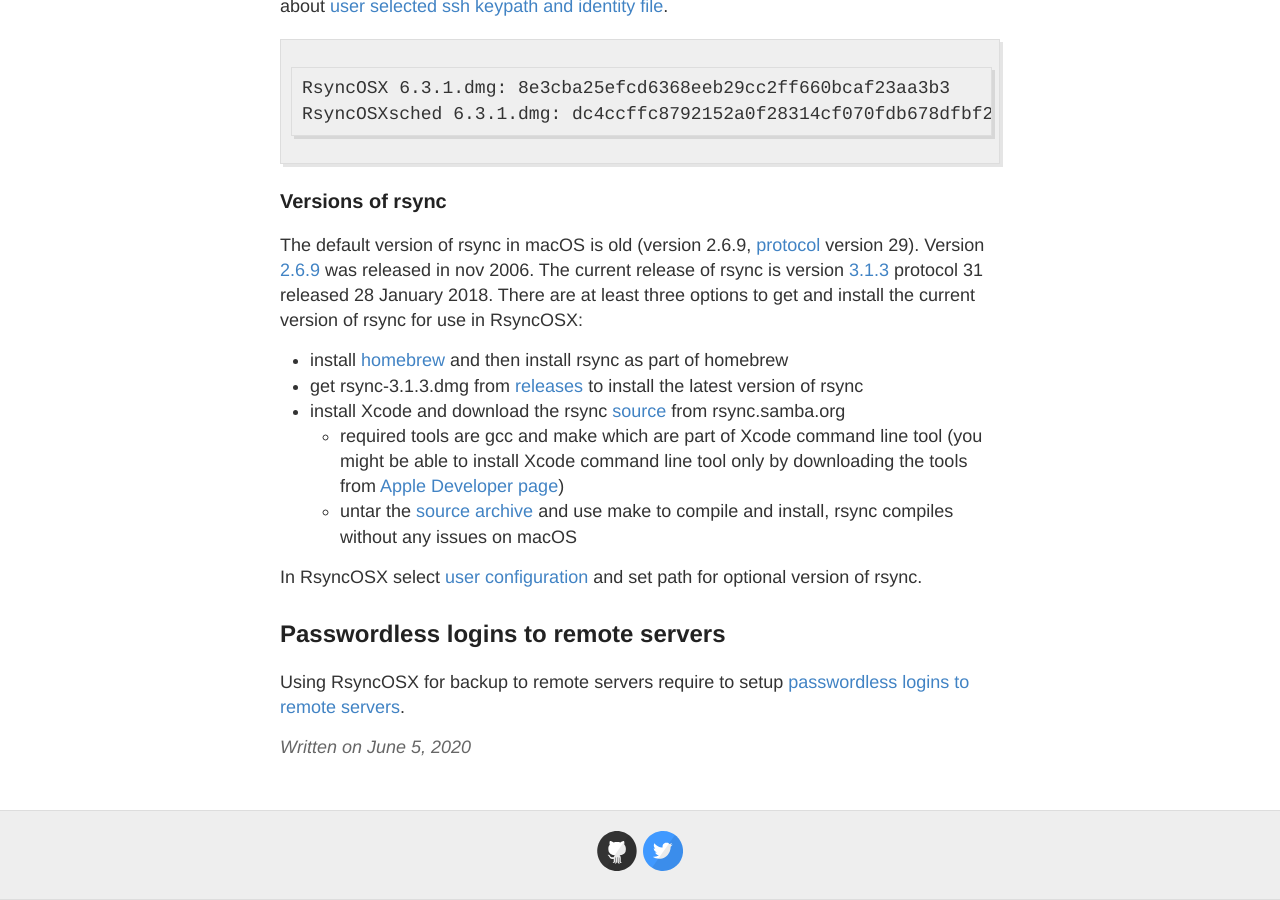
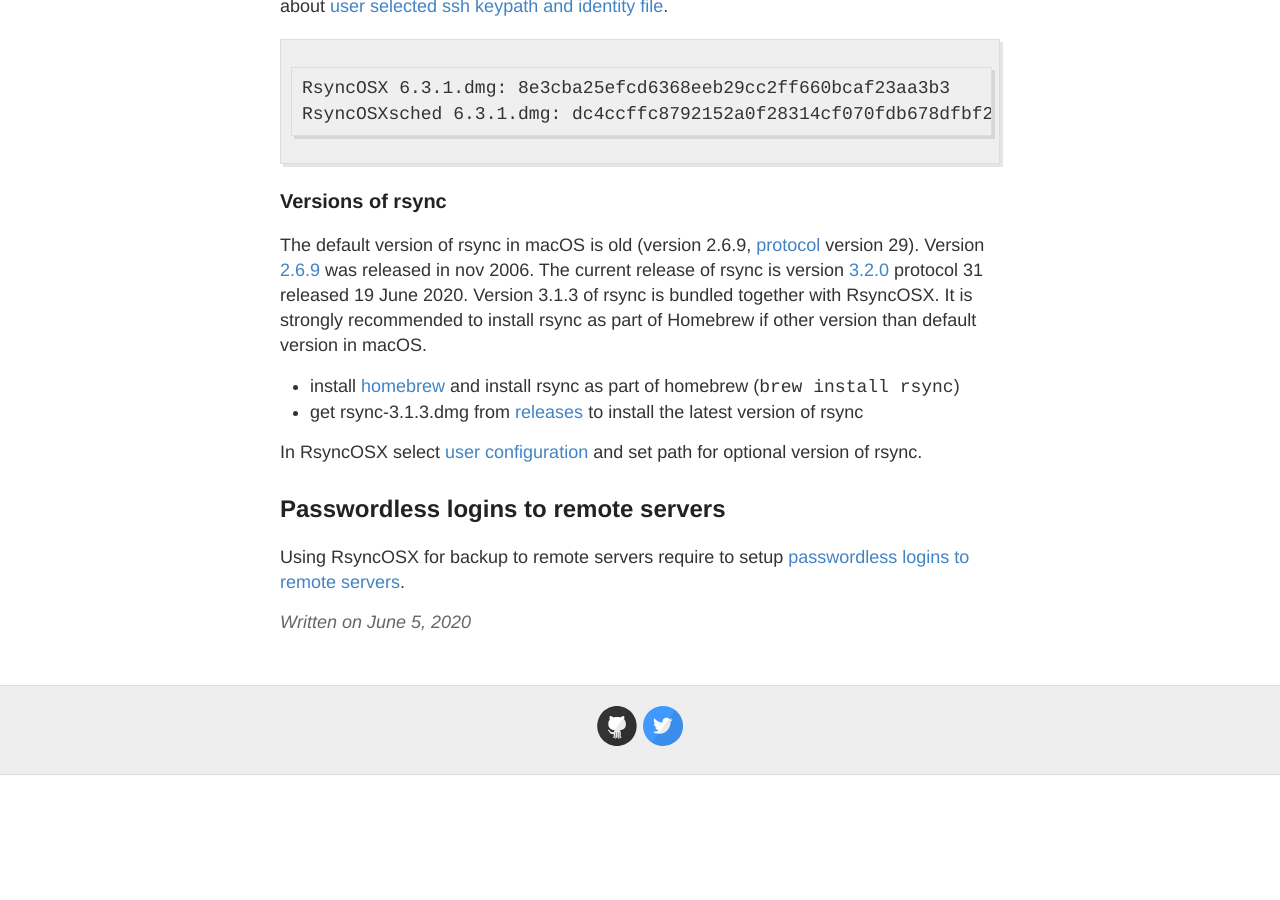
Before and after one commit to d2s/Documentation, a Jekyll site: the page built from _posts/2020-06-05-RsyncOSX.md, in a window 1280 px wide and 900 px high, scrolled down 1111 px. Built offline with Jekyll 4.4.1, drawn with Linux system fonts in a browser that asks for light colours; after the commit the page ends 1886 px from its top, so only the background shows below that.

Commit message:
Update 2020-06-05-RsyncOSX.md

```diff
--- a/_posts/2020-06-05-RsyncOSX.md
+++ b/_posts/2020-06-05-RsyncOSX.md
@@ -39,15 +39,13 @@ RsyncOSXsched 6.3.1.dmg: dc4ccffc8792152a0f28314cf070fdb678dfbf24
 
 ### Versions of rsync
 
-The default version of rsync in macOS is old (version 2.6.9, [protocol](https://rsync.samba.org/how-rsync-works.html) version 29). Version [2.6.9](https://download.samba.org/pub/rsync/src/rsync-2.6.9-NEWS) was released in nov 2006. The current release of rsync is version [3.1.3](https://download.samba.org/pub/rsync/src/rsync-3.1.3-NEWS) protocol 31 released 28 January 2018. There are at least three options to get and install the current version of rsync for use in RsyncOSX:
+The default version of rsync in macOS is old (version 2.6.9, [protocol](https://rsync.samba.org/how-rsync-works.html) version 29). Version [2.6.9](https://download.samba.org/pub/rsync/src/rsync-2.6.9-NEWS) was released in nov 2006. The current release of rsync is version [3.2.0](https://download.samba.org/pub/rsync/NEWS) protocol 31 released 19 June 2020. Version 3.1.3 of rsync is bundled together with RsyncOSX. It is strongly recommended to install rsync as part of Homebrew if other version than default version in macOS.
 
-- install [homebrew](https://en.wikipedia.org/wiki/Homebrew_(package_management_software)) and then install rsync as part of homebrew
+- install [homebrew](https://brew.sh/) and install rsync as part of homebrew (`brew install rsync`)
 - get rsync-3.1.3.dmg from [releases](https://github.com/rsyncOSX/RsyncOSX/releases) to install the latest version of rsync
-- install Xcode and download the rsync [source](https://rsync.samba.org/) from rsync.samba.org
-	- required tools are gcc and make which are part of Xcode command line tool (you might be able to install Xcode command line tool only by downloading the tools from [Apple Developer page](https://developer.apple.com/))
-	- untar the [source archive](https://download.samba.org/pub/rsync/src/) and use make to compile and install, rsync compiles without any issues on macOS
 
 In RsyncOSX select [user configuration](/userconfiguration) and set path for optional version of rsync.
+
 
 ## Passwordless logins to remote servers
 
```
